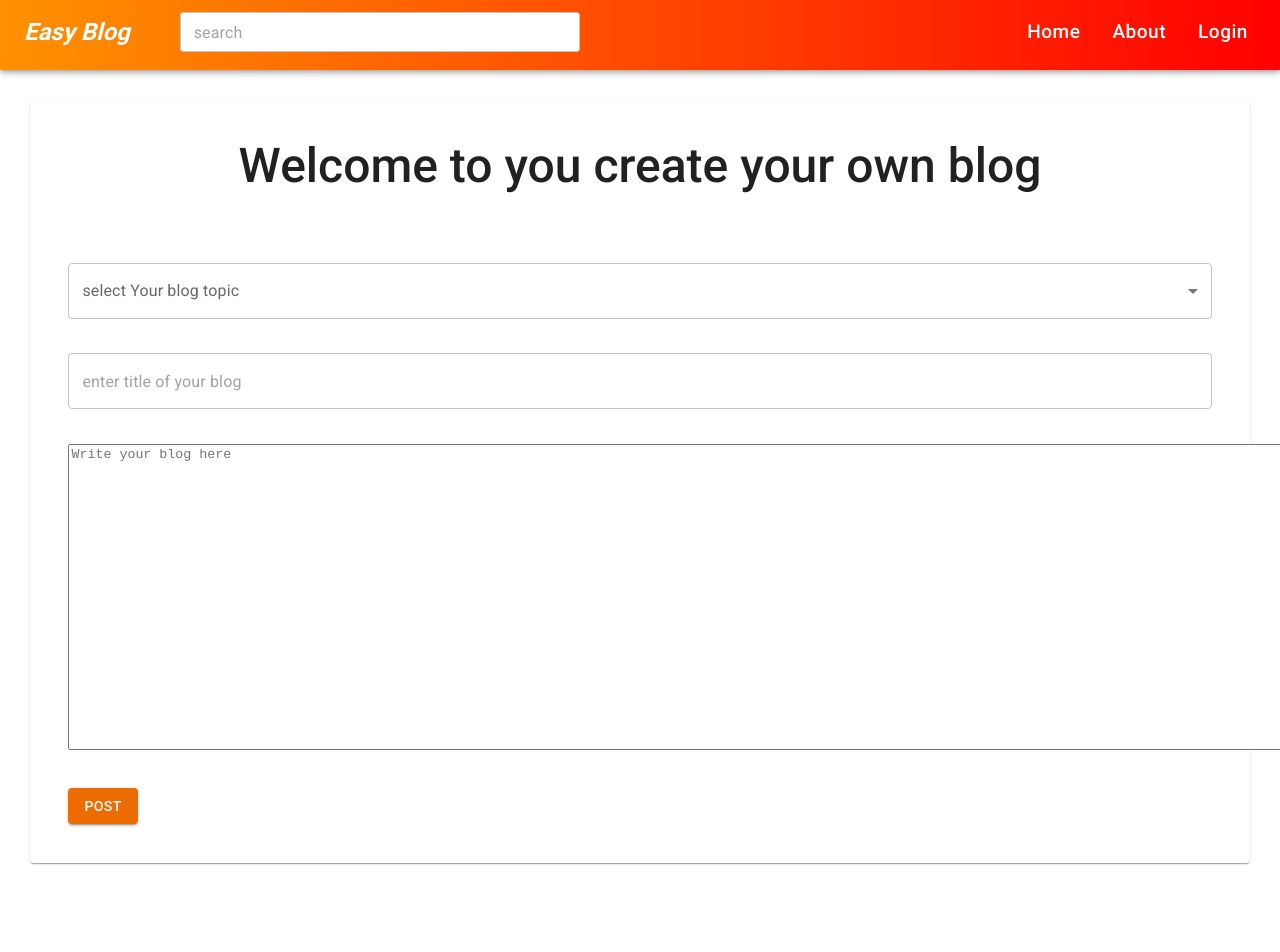
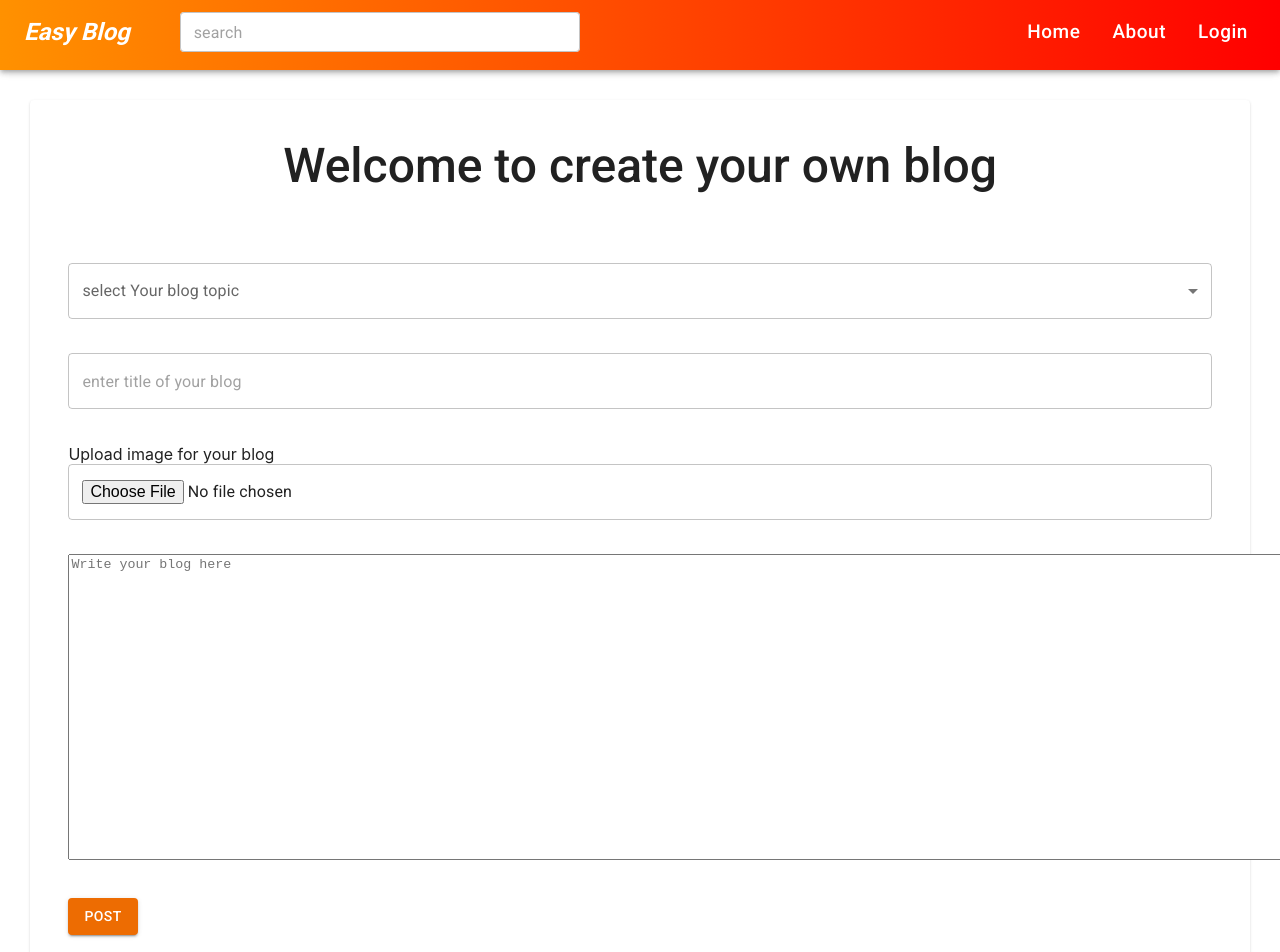
Before and after one commit to sahilthakur007/Blog-website, a React (Create React App) app in the folder client/: page /createBlog in a window 1280 px wide. Shown: the top 952 px of the page. Before the commit the page ends 893 px from the top, so only its background shows below. Built offline with nearby package versions, Linux system fonts and the light colour scheme.

Commit message:
image upload

```diff
--- a/client/src/components/createBlog.js
+++ b/client/src/components/createBlog.js
@@ -1,43 +1,97 @@
-import React from "react"
-import { TextField ,Box, Typography,Paper, MenuItem, Button} from "@mui/material"
-import Context from "@mui/base/TabsUnstyled/TabsContext"
+import React, { useState } from "react";
+import {
+  TextField,
+  Box,
+  Typography,
+  Paper,
+  MenuItem,
+  Button,
+} from "@mui/material";
+import Context from "@mui/base/TabsUnstyled/TabsContext";
 export default () => {
+  const [image, setImage] = useState("");
+  const imageHandler = (e) => {
+    let img = e.target.files[0];
+    setImage(URL.createObjectURL(img));
+  };
   return (
-        <Box sx={{
-            mt:"100px"
-        }}>
-            <Paper sx={{
+    <Box
+      sx={{
+        mt: "100px",
+      }}
+    >
+      <Paper
+        sx={{
           m: "30px",
           p: "3%",
-
-            }}>
-                <Typography variant="h3" sx={{
+        }}
+      >
+        <Typography
+          variant="h3"
+          sx={{
             textAlign: "center",
-                    fontWeight: 500
-                }}  >
-                    Welcome to you create your own blog
+            fontWeight: 500,
+          }}
+        >
+          Welcome to create your own blog
         </Typography>
-                <TextField select fullWidth label="select Your blog topic" sx={{
-                    mt:"6%"
-                }}>
-                    <MenuItem value = "music">Technical</MenuItem>
-                    <MenuItem value = "cooking">Cooking</MenuItem>
-                    <MenuItem value = "history">History </MenuItem>
-                    <MenuItem value = "music">Music</MenuItem>
-                    <MenuItem value = "other">Music</MenuItem>
+        <TextField
+          select
+          fullWidth
+          label="select Your blog topic"
+          sx={{
+            mt: "6%",
+          }}
+        >
+          <MenuItem value="music">Technical</MenuItem>
+          <MenuItem value="cooking">Cooking</MenuItem>
+          <MenuItem value="history">History </MenuItem>
+          <MenuItem value="music">Music</MenuItem>
+          <MenuItem value="other">Music</MenuItem>
         </TextField>
-                <TextField placeholder="enter title of your blog" fullWidth sx={{
+        <TextField
+          placeholder="enter title of your blog"
+          fullWidth
+          sx={{
             mt: "3%",
-                    mb:"3%"
-                }} />
-                <textarea placeholder ="Write your blog here "rows={20} cols={182} wrap="hard" style={{resize:"none"}}>
-
-                </textarea>
-                <Button variant="contained" color="warning" sx={{
+            mb: "3%",
+          }}
+        />
+        <Box
+          sx={{
+            display: "flex",
+            flexDirection: "column",
+            // width: "90%",
+            mb: "3%",
+          }}
+        >
+          <label>Upload image for your blog</label>
+          <TextField
+            fullwidth
+            type="file"
+            onChange={(e) => {
+              imageHandler(e);
+            }}
+          />
+        </Box>
+        <textarea
+          placeholder="Write your blog here "
+          rows={20}
+          cols={182}
+          wrap="hard"
+          style={{ resize: "none" }}
+        ></textarea>
+        <Button
+          variant="contained"
+          color="warning"
+          sx={{
             mt: "3%",
-                    justifyContent:"center"
-                }}>Post</Button>
+            justifyContent: "center",
+          }}
+        >
+          Post
+        </Button>
       </Paper>
     </Box>
-    )
-}
+  );
+};
```
Also changed, not shown: client/src/components/singleBlog.js (+146 -92 lines), 1 other file (tests, documents, lock files or other folders). Lines whose indentation alone changed are shown as unchanged.
